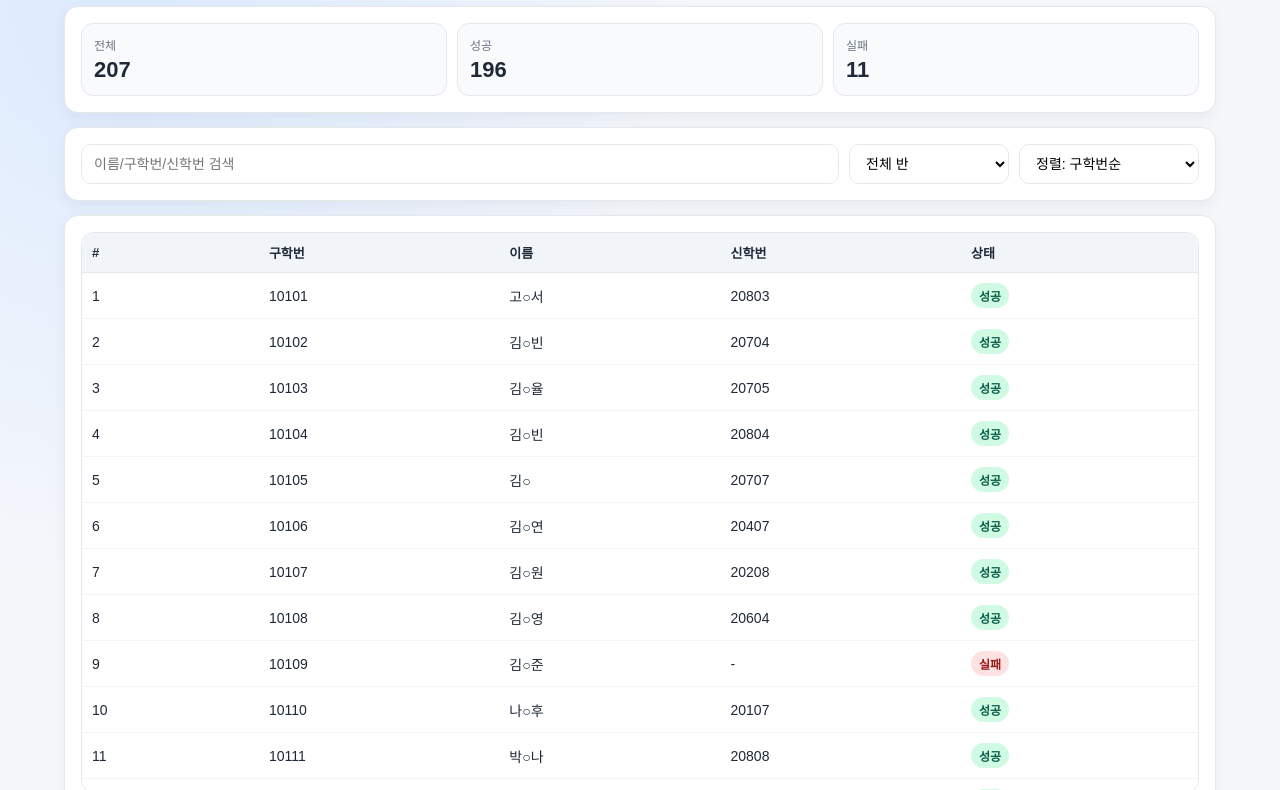
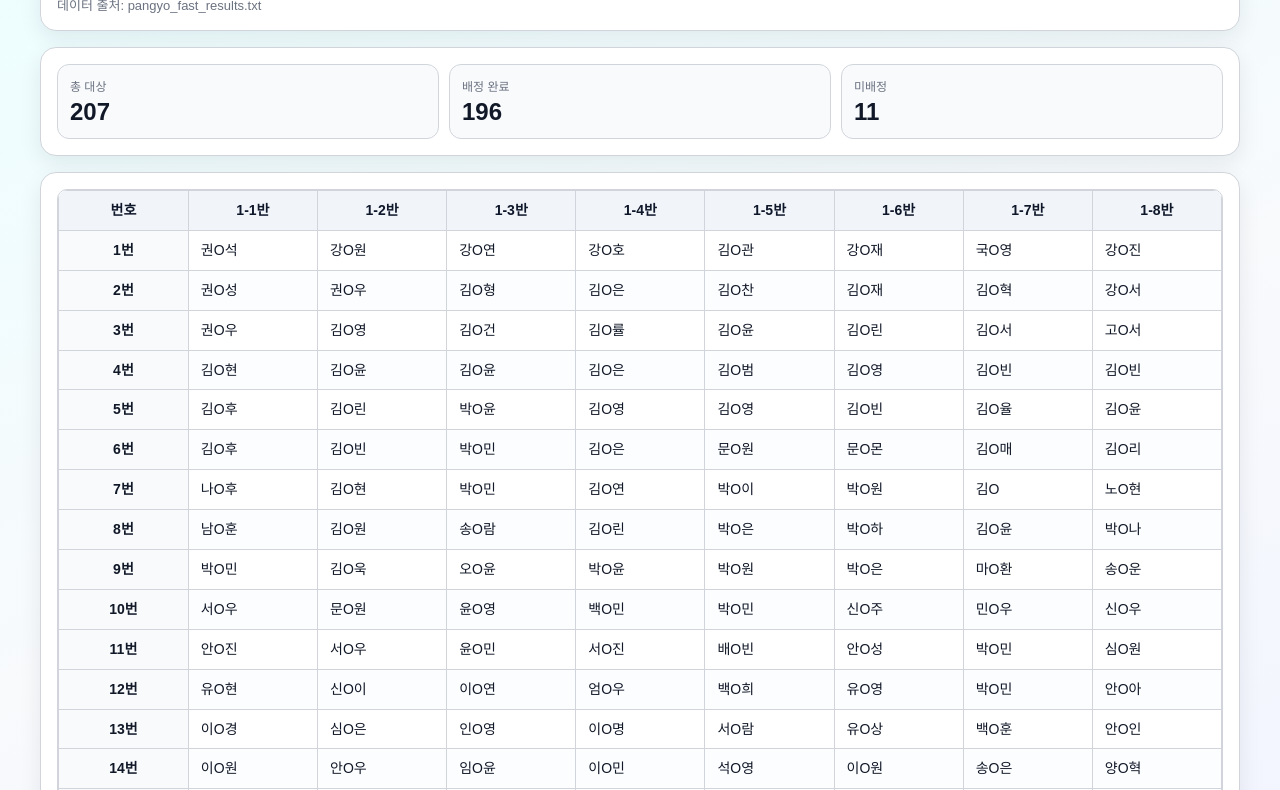
Before and after one commit to hwanghj09/pghs-allclass, a plain HTML site: page index.html in a window 1280 px wide. Shown: the part 94-884 px from the top of the page. Drawn offline with Linux system fonts and the light colour scheme.

Commit message:
Update index.html for 2026 class assignment display and add new Excel file

```diff
--- a/index.html
+++ b/index.html
@@ -3,292 +3,337 @@
 <head>
   <meta charset="UTF-8" />
   <meta name="viewport" content="width=device-width, initial-scale=1.0" />
-  <title>판교고 모든 반 목록</title>
+  <title>2026판교고 2학년반배정 한눈에보기</title>
   <style>
     :root {
-      --bg: #f5f7fb;
-      --card: #ffffff;
-      --text: #1f2937;
+      --bg: #eef2ff;
+      --panel: #ffffff;
+      --text: #111827;
       --muted: #6b7280;
-      --line: #e5e7eb;
+      --line: #d1d5db;
     }
 
-    * { box-sizing: border-box; }
+    * {
+      box-sizing: border-box;
+    }
 
     body {
       margin: 0;
-      font-family: "Pretendard", "Noto Sans KR", sans-serif;
-      background: radial-gradient(circle at 10% 10%, #dbeafe 0%, var(--bg) 40%);
+      font-family: "Pretendard", "Noto Sans KR", "Apple SD Gothic Neo", sans-serif;
+      background: linear-gradient(160deg, #ecfeff 0%, #f8fafc 45%, #eef2ff 100%);
       color: var(--text);
     }
 
-    .container {
-      max-width: 1200px;
-      margin: 0 auto;
-      padding: 24px;
+    main {
+      width: min(1200px, 100% - 32px);
+      margin: 20px auto;
     }
 
-    .header { margin-bottom: 16px; }
+    .panel {
+      background: var(--panel);
+      border-radius: 16px;
+      border: 1px solid var(--line);
+      padding: 16px;
+      box-shadow: 0 8px 22px rgba(15, 23, 42, 0.08);
+      margin-bottom: 16px;
+    }
 
     h1 {
       margin: 0;
-      font-size: 28px;
+      font-size: 30px;
+      letter-spacing: -0.02em;
     }
 
-    .sub {
+    .meta {
+      margin-top: 8px;
       color: var(--muted);
-      margin-top: 8px;
-      font-size: 14px;
+      font-size: 13px;
     }
 
-    .panel {
-      background: var(--card);
-      border: 1px solid var(--line);
-      border-radius: 14px;
-      padding: 16px;
-      box-shadow: 0 6px 16px rgba(15, 23, 42, 0.05);
-      margin-bottom: 14px;
-    }
-
-    .stats {
+    .summary {
       display: grid;
       grid-template-columns: repeat(3, minmax(0, 1fr));
       gap: 10px;
     }
 
-    .stat {
+    .summary .item {
+      background: #f8fafc;
       border: 1px solid var(--line);
       border-radius: 12px;
       padding: 12px;
-      background: #f8fafc;
     }
 
-    .stat .label {
+    .item .label {
+      font-size: 12px;
       color: var(--muted);
-      font-size: 12px;
       margin-bottom: 4px;
     }
 
-    .stat .value {
-      font-size: 22px;
-      font-weight: 700;
+    .item .value {
+      font-size: 24px;
+      font-weight: 800;
     }
 
-    .controls {
-      display: grid;
-      grid-template-columns: 1fr 160px 180px;
-      gap: 10px;
+    .sheet-wrap {
+      overflow-x: auto;
+      overflow-y: auto;
+      max-height: 78vh;
+      border: 1px solid var(--line);
+      border-radius: 10px;
     }
 
-    input, select {
+    table {
+      border-collapse: collapse;
       width: 100%;
-      border: 1px solid var(--line);
-      border-radius: 10px;
-      padding: 10px 12px;
-      font-size: 14px;
+      min-width: 860px;
       background: #fff;
     }
 
-    .table-wrap {
-      overflow: auto;
-      max-height: 70vh;
+    th,
+    td {
       border: 1px solid var(--line);
-      border-radius: 12px;
-    }
-
-    table {
-      width: 100%;
-      border-collapse: collapse;
-      background: #fff;
+      padding: 10px 12px;
+      font-size: 14px;
+      line-height: 1.35;
+      white-space: nowrap;
     }
 
     thead th {
       position: sticky;
       top: 0;
+      z-index: 2;
       background: #f1f5f9;
-      font-size: 13px;
-      text-align: left;
-      padding: 10px;
-      border-bottom: 1px solid var(--line);
-      white-space: nowrap;
+      text-align: center;
+      font-weight: 700;
+      color: #0f172a;
     }
 
     tbody td {
-      padding: 10px;
-      border-bottom: 1px solid #f1f5f9;
+      text-align: left;
+    }
+
+    tbody th {
+      background: #f8fafc;
+      text-align: center;
+      min-width: 62px;
+      font-weight: 700;
+      position: sticky;
+      left: 0;
+      z-index: 1;
+    }
+
+    tbody tr:nth-child(even) td {
+      background: #fcfdff;
+    }
+
+    .empty {
+      color: #9ca3af;
+      font-style: italic;
+    }
+
+    .hint {
+      margin-top: 12px;
+      color: var(--muted);
+      font-size: 13px;
+    }
+
+    .unassigned {
+      margin-top: 10px;
+      padding: 12px;
+      border: 1px dashed #cbd5f5;
+      border-radius: 12px;
+      background: #f8faff;
       font-size: 14px;
     }
 
-    tbody tr:hover { background: #f8fafc; }
+    .hidden {
+      display: none;
+    }
 
-    .badge {
+    .pill {
       display: inline-block;
-      padding: 4px 8px;
+      padding: 2px 8px;
       border-radius: 999px;
+      background: #ede9fe;
+      color: #4c1d95;
       font-size: 12px;
       font-weight: 700;
+      margin-left: 4px;
+      vertical-align: middle;
     }
 
-    .ok { color: #065f46; background: #d1fae5; }
-    .fail { color: #991b1b; background: #fee2e2; }
+    @media (max-width: 768px) {
+      main {
+        width: calc(100% - 16px);
+        margin: 10px auto;
+      }
 
-    .hint {
-      color: var(--muted);
-      font-size: 13px;
-      margin-top: 10px;
-    }
+      h1 {
+        font-size: 24px;
+      }
 
-    @media (max-width: 760px) {
-      .stats { grid-template-columns: 1fr; }
-      .controls { grid-template-columns: 1fr; }
+      .summary {
+        grid-template-columns: 1fr;
+      }
     }
   </style>
 </head>
 <body>
-  <main class="container">
-    <section class="header">
-      <h1>Pangyo Fast Results Viewer</h1>
-      <div id="meta" class="sub">데이터 로딩 중...</div>
+  <main>
+    <section class="panel">
+      <h1>2026판교고 2학년반배정 한눈에보기</h1>
+      <div id="meta" class="meta">데이터 로딩 중...</div>
     </section>
 
-    <section class="panel stats">
-      <div class="stat">
-        <div class="label">전체</div>
+    <section class="panel summary">
+      <div class="item">
+        <div class="label">총 대상</div>
         <div id="total" class="value">-</div>
       </div>
-      <div class="stat">
-        <div class="label">성공</div>
+      <div class="item">
+        <div class="label">배정 완료</div>
         <div id="success" class="value">-</div>
       </div>
-      <div class="stat">
-        <div class="label">실패</div>
+      <div class="item">
+        <div class="label">미배정</div>
         <div id="failed" class="value">-</div>
       </div>
     </section>
 
-    <section class="panel controls">
-      <input id="q" placeholder="이름/구학번/신학번 검색" />
-      <select id="classFilter">
-        <option value="all">전체 반</option>
-      </select>
-      <select id="sortFilter">
-        <option value="oldId">정렬: 구학번순</option>
-        <option value="newId">정렬: 신학번순</option>
-      </select>
-    </section>
-
     <section class="panel">
-      <div class="table-wrap">
+      <div class="sheet-wrap">
         <table>
           <thead>
             <tr>
-              <th>#</th>
-              <th>구학번</th>
-              <th>이름</th>
-              <th>신학번</th>
-              <th>상태</th>
+              <th>번호</th>
+              <th>1-1반</th>
+              <th>1-2반</th>
+              <th>1-3반</th>
+              <th>1-4반</th>
+              <th>1-5반</th>
+              <th>1-6반</th>
+              <th>1-7반</th>
+              <th>1-8반</th>
             </tr>
           </thead>
           <tbody id="tbody"></tbody>
         </table>
       </div>
+      <div id="unassigned" class="unassigned hidden"></div>
       <div id="count" class="hint"></div>
     </section>
   </main>
 
   <script>
-    let source = [];
+    const CLASS_COUNT = 8;
+    const DEFAULT_MAX_ROW = 25;
 
-    function parseClass(newId) {
-      if (!newId || newId.length < 3) return null;
-      return newId.slice(1, 3);
+    function maskName(name) {
+      const text = String(name ?? "").trim();
+      if (!text) return "";
+      if (text.length === 1) return text;
+      if (text.length === 2) return `${text[0]}O`;
+      return `${text[0]}${"O".repeat(text.length - 2)}${text[text.length - 1]}`;
     }
 
-    function buildClassFilters(items) {
-      const classes = new Set();
-      items.forEach((item) => {
-        const classNo = parseClass(item.newId);
-        if (classNo) classes.add(classNo);
+    function parseAssignment(newId) {
+      if (!newId) return null;
+      const digits = String(newId).replace(/\D/g, "");
+      if (digits.length !== 5) return null;
+
+      const classNo = Number(digits.slice(1, 3));
+      const seatNo = Number(digits.slice(3));
+      if (!Number.isInteger(classNo) || !Number.isInteger(seatNo) || classNo < 1 || classNo > CLASS_COUNT || seatNo < 1) {
+        return null;
+      }
+
+      return { classNo, seatNo };
+    }
+
+    function buildGrid(students) {
+      const matrix = [];
+      const unassigned = [];
+
+      students.forEach((student) => {
+        const parsed = parseAssignment(student.newId);
+        if (!parsed) {
+          if (student.status !== "success") {
+            unassigned.push(student.name || "");
+          }
+          return;
+        }
+
+        const { classNo, seatNo } = parsed;
+        const rowIdx = seatNo - 1;
+        if (!matrix[rowIdx]) {
+          matrix[rowIdx] = Array.from({ length: CLASS_COUNT }).fill("");
+        }
+        matrix[rowIdx][classNo - 1] = student.name || "";
       });
 
-      const classFilter = document.getElementById("classFilter");
-      [...classes].sort((a, b) => Number(a) - Number(b)).forEach((classNo) => {
-        classFilter.insertAdjacentHTML("beforeend", `<option value="${classNo}">${Number(classNo)}반</option>`);
-      });
+      const maxSeat = Math.max(matrix.length, DEFAULT_MAX_ROW);
+      for (let i = 0; i < maxSeat; i += 1) {
+        if (!matrix[i]) {
+          matrix[i] = Array.from({ length: CLASS_COUNT }).fill("");
+        }
+      }
+
+      return { matrix, unassigned };
     }
 
-    function sortRows(rows, sortBy) {
-      const sorted = [...rows];
-      sorted.sort((a, b) => {
-        if (sortBy === "newId") {
-          if (!a.newId && !b.newId) return a.oldId.localeCompare(b.oldId);
-          if (!a.newId) return 1;
-          if (!b.newId) return -1;
-          return a.newId.localeCompare(b.newId);
-        }
-        return a.oldId.localeCompare(b.oldId);
-      });
-      return sorted;
-    }
+    function render(students) {
+      const parsed = buildGrid(students);
+      const rows = parsed.matrix
+        .slice(0, parsed.matrix.length)
+        .map((row, idx) => {
+          const cells = row
+            .map((name) => {
+              const value = maskName(name);
+              return `<td${value ? "" : " class=\"empty\""}>${value || "-"}</td>`;
+            })
+            .join("");
+          return `<tr><th class="row-no">${idx + 1}번</th>${cells}</tr>`;
+        })
+        .join("");
 
-    function maskName(name) {
-      if (!name) return "";
-      if (name.length <= 1) return "○";
-      if (name.length === 2) return name[0] + "○";
-      return name[0] + "○".repeat(name.length - 2) + name[name.length - 1];
-    }
+      document.getElementById("tbody").innerHTML = rows;
+      document.getElementById("count").textContent = `총 ${parsed.matrix.length}개 줄 기준으로 배정표를 렌더링했습니다.`;
 
-    function rowHtml(item, index) {
-      const statusLabel = item.status === "success" ? "성공" : "실패";
-      const badgeClass = item.status === "success" ? "ok" : "fail";
-      return `
-        <tr>
-          <td>${index + 1}</td>
-          <td>${item.oldId}</td>
-          <td>${maskName(item.name)}</td>
-          <td>${item.newId ?? "-"}</td>
-          <td><span class="badge ${badgeClass}">${statusLabel}</span></td>
-        </tr>
-      `;
-    }
+      const unassignedPanel = document.getElementById("unassigned");
+      if (parsed.unassigned.length === 0) {
+        unassignedPanel.classList.add("hidden");
+        unassignedPanel.innerHTML = "";
+        return;
+      }
 
-    function render() {
-      const q = document.getElementById("q").value.trim().toLowerCase();
-      const classNo = document.getElementById("classFilter").value;
-      const sortBy = document.getElementById("sortFilter").value;
-
-      const filtered = source.filter((s) => {
-        const qPass = !q || [s.oldId, s.name, s.newId ?? ""].join(" ").toLowerCase().includes(q);
-        const classPass = classNo === "all" || parseClass(s.newId) === classNo;
-        return qPass && classPass;
-      });
-
-      const sorted = sortRows(filtered, sortBy);
-      document.getElementById("tbody").innerHTML = sorted.map(rowHtml).join("");
-      document.getElementById("count").textContent = `표시 중: ${sorted.length} / ${source.length}`;
+      const list = parsed.unassigned.map((name) => `<li>${maskName(name)}</li>`).join("");
+      unassignedPanel.innerHTML = `<strong>미배정 명단</strong> <span class=\"pill\">${parsed.unassigned.length}명</span><br/><ul>${list}</ul>`;
+      unassignedPanel.classList.remove("hidden");
     }
 
     async function init() {
       const res = await fetch("./pangyo_fast_results.json");
-      if (!res.ok) throw new Error("JSON 로딩 실패");
+      if (!res.ok) {
+        throw new Error("JSON 로딩 실패");
+      }
+
       const data = await res.json();
+      const students = Array.isArray(data.students) ? data.students : [];
 
-      source = data.students;
-      document.getElementById("meta").textContent = `소스: ${data.meta.source}`;
-      document.getElementById("total").textContent = data.meta.total;
-      document.getElementById("success").textContent = data.meta.success;
-      document.getElementById("failed").textContent = data.meta.failed;
+      const successCount = students.filter((student) => student.status === "success" && parseAssignment(student.newId)).length;
+      const failedCount = Math.max(students.length - successCount, 0);
 
-      buildClassFilters(source.filter((s) => s.status === "success"));
+      document.getElementById("meta").textContent = `데이터 출처: ${data.meta?.source ?? "pangyo_fast_results.json"}${data.meta?.generatedAt ? ` (${data.meta.generatedAt})` : ""}`;
+      document.getElementById("total").textContent = students.length;
+      document.getElementById("success").textContent = successCount;
+      document.getElementById("failed").textContent = failedCount;
 
-      document.getElementById("q").addEventListener("input", render);
-      document.getElementById("classFilter").addEventListener("change", render);
-      document.getElementById("sortFilter").addEventListener("change", render);
-      render();
+      render(students);
     }
 
     init().catch((err) => {
       document.getElementById("meta").textContent = `오류: ${err.message}`;
+      document.getElementById("count").textContent = "표시할 데이터가 없습니다.";
     });
   </script>
 </body>
```
Also changed, not shown: 1 other file.
